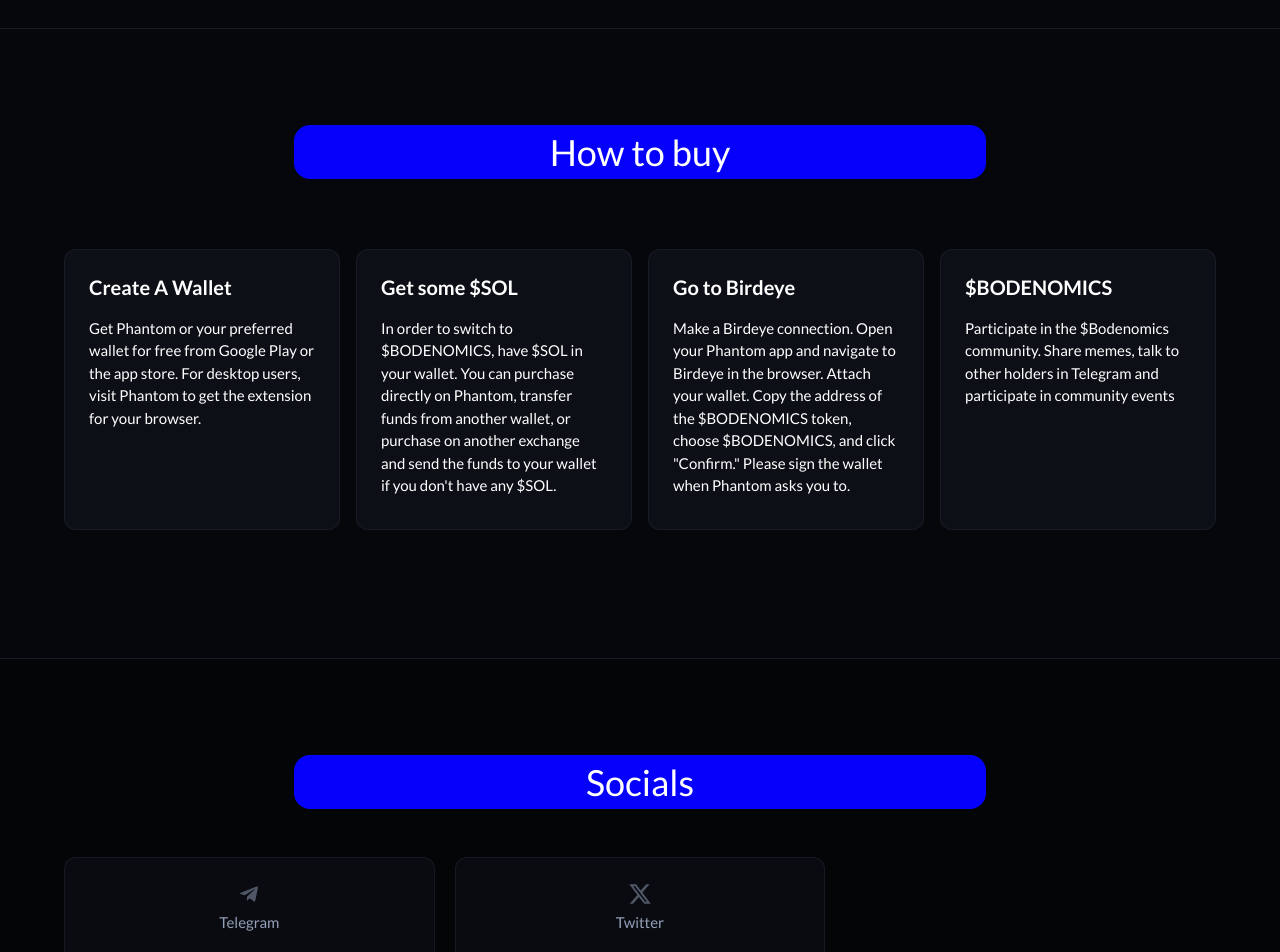
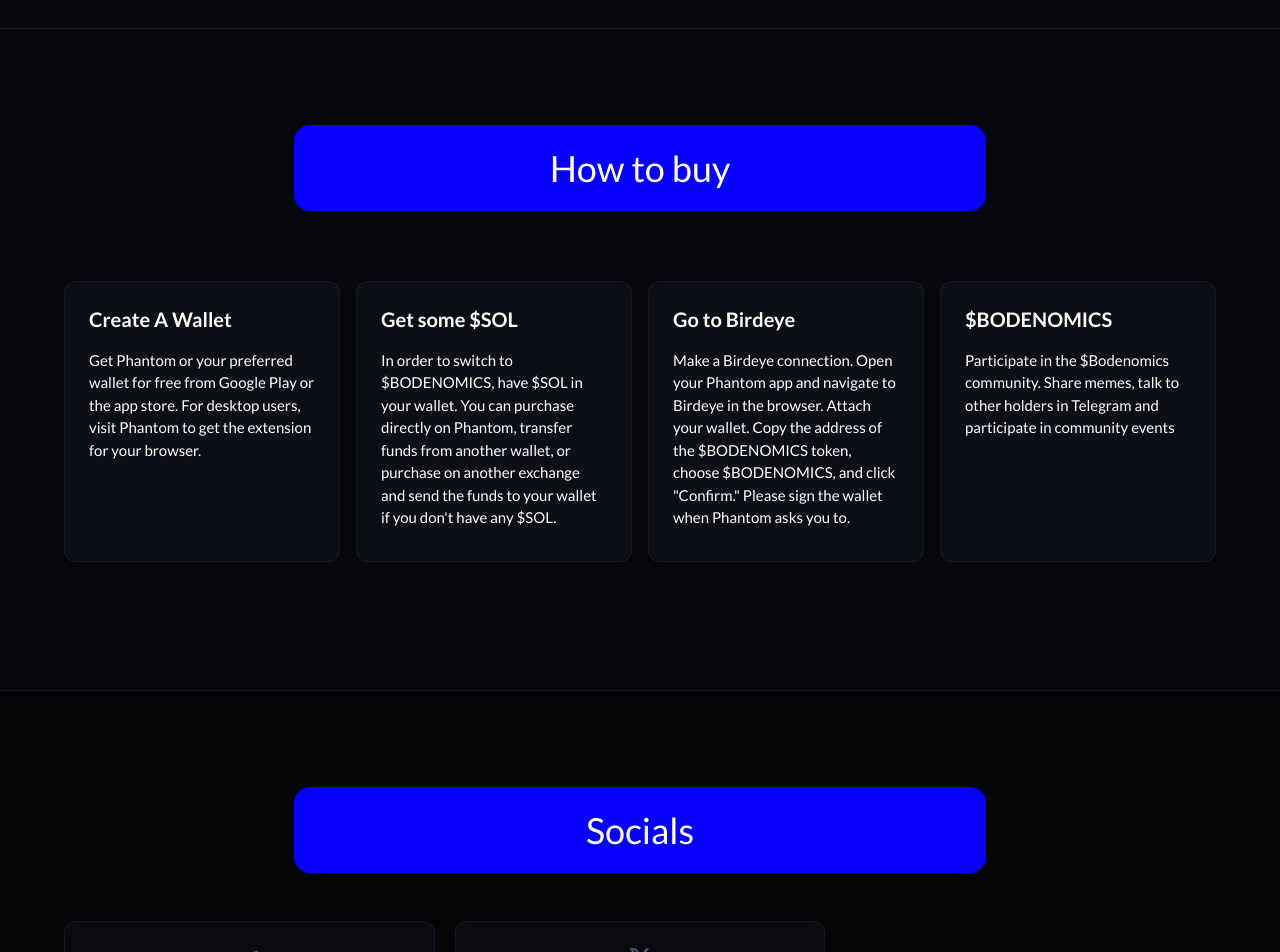
Before and after one commit to Insula415/bodenomics, a React (Create React App) app: page / in a window 1280 px wide. Shown: the part 420-1372 px from the top of the page. Built offline with nearby package versions, Linux system fonts and the light colour scheme.

Commit message:
everything

```diff
--- a/src/components/Hero.tsx
+++ b/src/components/Hero.tsx
@@ -81,7 +81,7 @@
             variant="h1"
             sx={{
               display: 'flex',
-              flexDirection: { xs: 'column', sm: 'row' },
+              flexDirection: { xs: 'row', sm: 'row' },
               alignItems: 'center',
               fontSize: 'clamp(3rem, 10vw, 3.5rem)',
             }}
@@ -113,9 +113,9 @@
               EhrS5zE4zsvDiRhw3joJkEi8MmAagHfr3udxtdxU6N9m
             </Typography>
             {copied ? (
-              <DoneIcon style={{ fontSize: 20 }} />
+              <DoneIcon style={{ fontSize: 20, margin: "0 auto"}} />
             ) : (
-              <ContentCopyIcon onClick={handleCopyText} style={{ fontSize: 20, cursor: 'pointer' }} />
+              <ContentCopyIcon onClick={handleCopyText} style={{ fontSize: 20, cursor: 'pointer', margin: "0 auto" }} />
             )}
           </Stack>
         </Stack>
--- a/src/components/Highlights.tsx
+++ b/src/components/Highlights.tsx
@@ -55,7 +55,7 @@
             textAlign: 'center',
           }}
         >
-          <Typography component="h2" variant="h4" className="flashing">
+          <Typography component="h2" variant="h4" className="flashing" sx={{p: 2}}>
             Socials
           </Typography>
         </Box>
--- a/src/components/Testimonials.tsx
+++ b/src/components/Testimonials.tsx
@@ -54,7 +54,7 @@
           textAlign: 'center',
         }}
       >
-        <Typography component="h2" variant="h4" color="text.primary" className="flashing">
+        <Typography component="h2" variant="h4" color="text.primary" className="flashing" sx={{p: 2}}>
           How to buy
         </Typography>
         <br />
```
